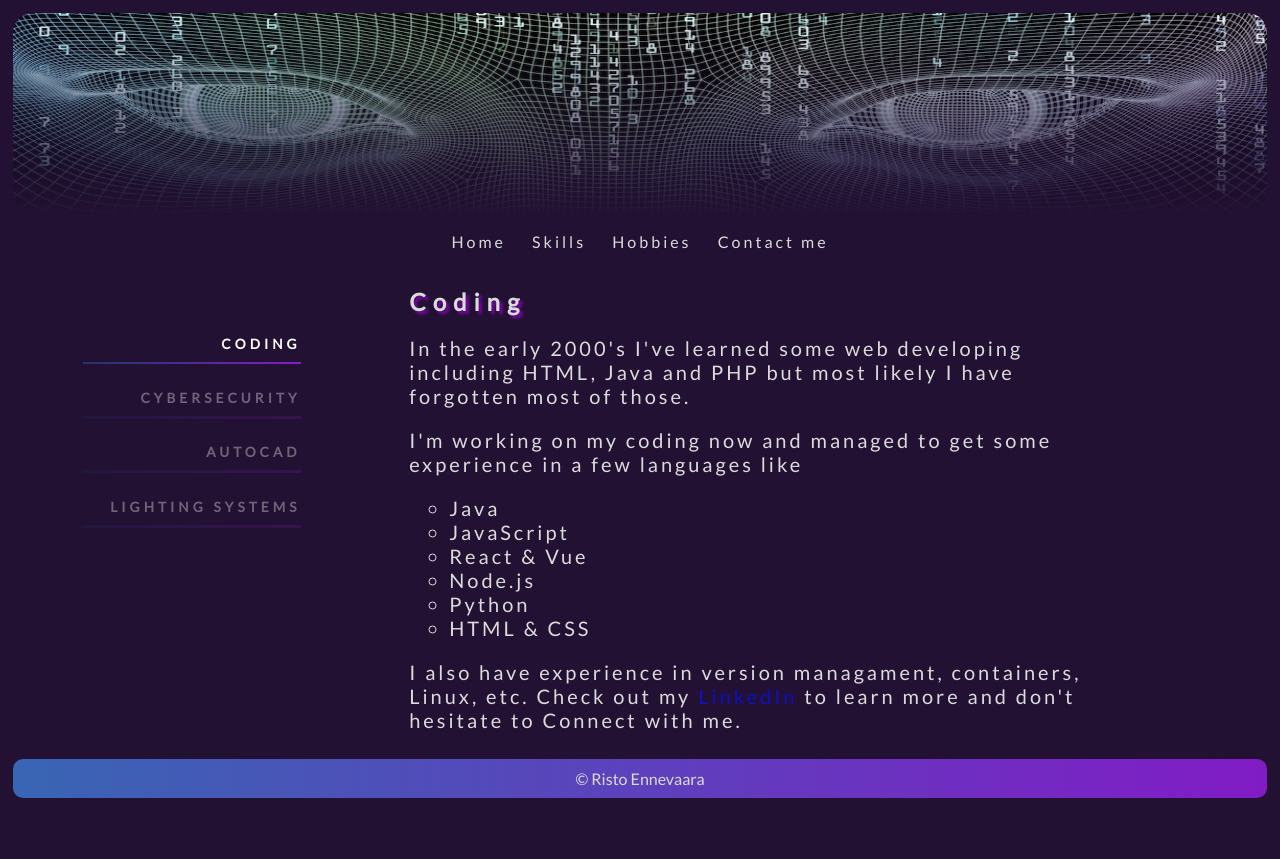
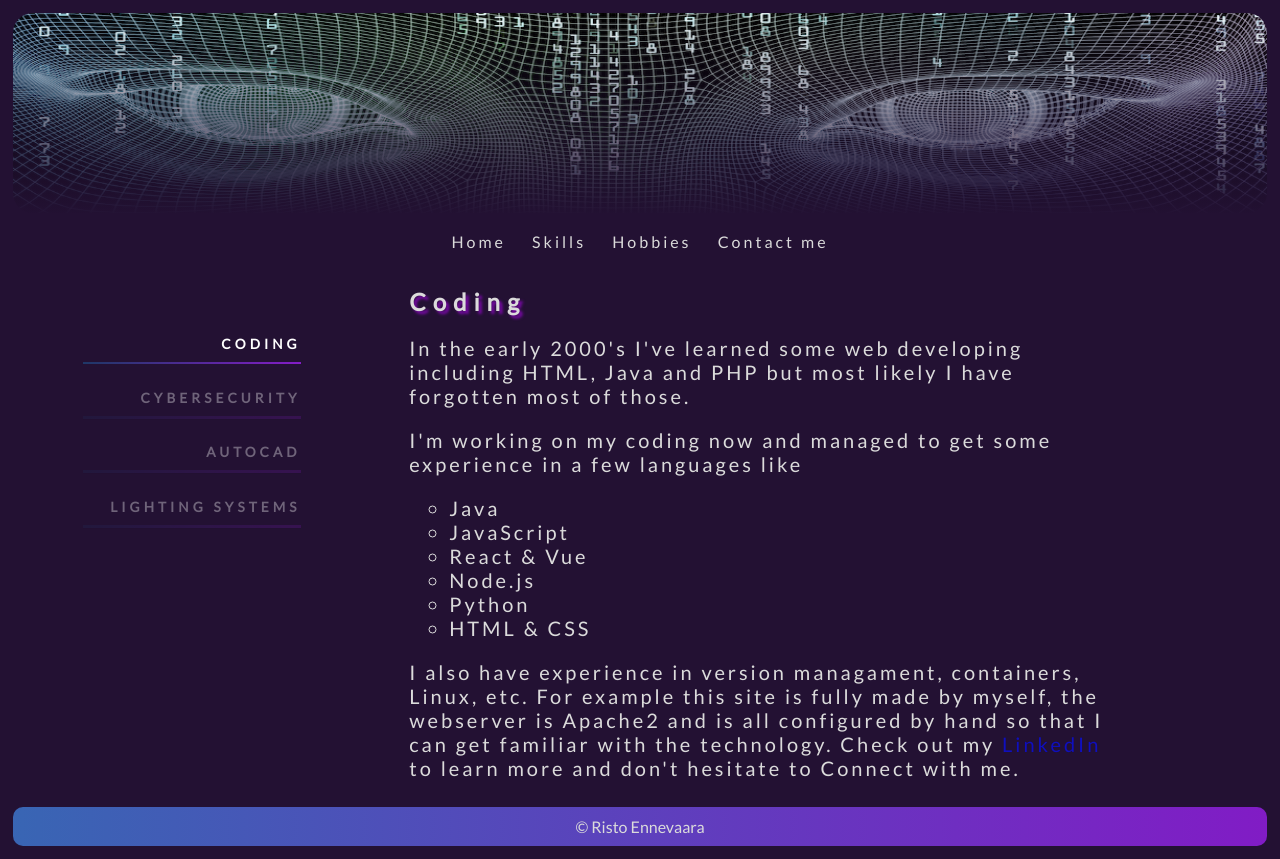
Before and after one commit to ristoeee/portfolio, a plain HTML site: page skills1.html in a window 1280 px wide. Before the commit the page ends 811 px from the top, so only its background shows below. Drawn offline with Linux system fonts and the light colour scheme.

Commit message:
Content update

```diff
--- a/skills1.html
+++ b/skills1.html
@@ -71,7 +71,9 @@
         <li>HTML & CSS</li>
       </ul>
       <p>
-        I also have experience in version managament, containers, Linux, etc. Check out my
+        I also have experience in version managament, containers, Linux, etc. For example this site is
+        fully made by myself, the webserver is Apache2 and is all configured by hand so that I can get
+        familiar with the technology. Check out my
         <a href="https://www.linkedin.com/in/risto-ennevaara-32a93165" target="_blank">LinkedIn</a>
         to learn more and don't hesitate to Connect with me.
       </p>
```
Also changed, not shown: skills4.html (+1 -1 lines).
